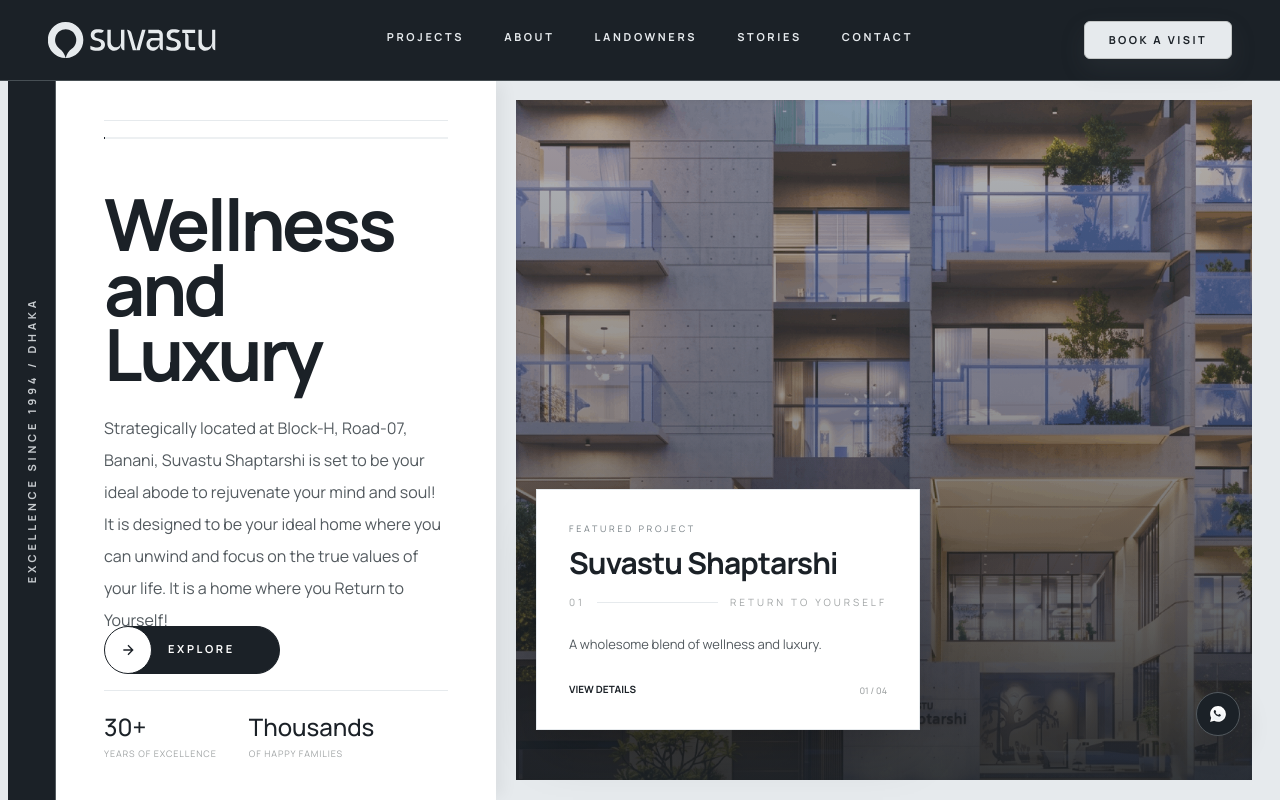
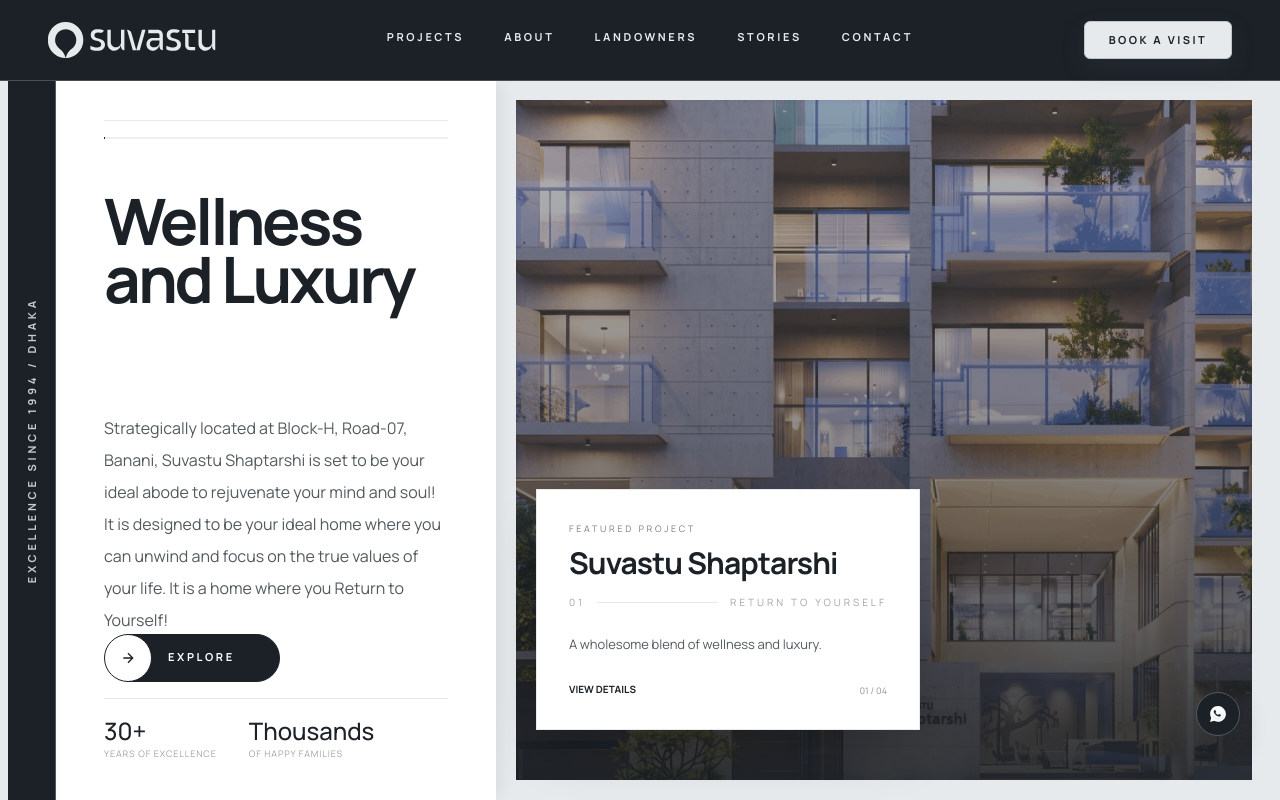
Before and after one commit to Mahenul-Haque-Chowdhury/suvastu-properties, a Next.js app: page / in a window 1280 px wide. Shown: the top 800 px of the page. Built offline with nearby package versions, Linux system fonts and the light colour scheme.

Commit message:
Tighten desktop hero spacing on small laptops

```diff
--- a/components/home/Hero.tsx
+++ b/components/home/Hero.tsx
@@ -215,7 +215,7 @@
     return (
       <motion.div
         key={`${project.projectName}-${layer}-copy`}
-        className="absolute inset-0 flex h-full w-full flex-col justify-center px-8 pb-6 pt-24 md:px-12 md:pb-10 md:pt-28"
+        className="absolute inset-0 flex h-full w-full flex-col justify-center px-8 pb-6 pt-20 md:px-10 md:pb-8 md:pt-22 xl:px-12 xl:pb-10 xl:pt-28"
         initial={false}
         style={{
           opacity: 1,
@@ -223,8 +223,8 @@
           pointerEvents: isCurrentLayer && transitionProgress < 0.6 ? 'auto' : 'none'
         }}
       >
-        <motion.div className={project.titleMinHeight ?? 'min-h-[220px] md:min-h-[280px] lg:min-h-[320px]'} style={headlineTile}>
-          <motion.h1 className="max-w-[340px] text-[50px] font-semibold leading-[0.9] tracking-[-0.045em] text-brand-black md:max-w-[360px] md:text-[64px] lg:text-[72px]">
+        <motion.div className={project.titleMinHeight ?? 'min-h-[220px] md:min-h-[220px] xl:min-h-[280px] 2xl:min-h-[320px]'} style={headlineTile}>
+          <motion.h1 className="max-w-[340px] text-[50px] font-semibold leading-[0.9] tracking-[-0.045em] text-brand-black md:max-w-[320px] md:text-[52px] lg:text-[58px] xl:max-w-[360px] xl:text-[64px] 2xl:text-[72px]">
             {project.titleLines.map((line) => (
               <span key={line} className="block">
                 {line}
@@ -232,12 +232,12 @@
             ))}
           </motion.h1>
         </motion.div>
-        <motion.div className="mb-5 min-h-[86px] md:min-h-[110px]" style={bodyTile}>
-          <motion.p className="max-w-[360px] text-[15px] leading-8 text-brand-charcoal md:text-base">
+        <motion.div className="mb-4 min-h-[86px] md:min-h-[88px] xl:mb-5 xl:min-h-[110px]" style={bodyTile}>
+          <motion.p className="max-w-[360px] text-[15px] leading-7 text-brand-charcoal md:max-w-[320px] md:text-[15px] md:leading-7 xl:max-w-[360px] xl:text-base xl:leading-8">
             {project.desktopDescription ?? project.description}
           </motion.p>
         </motion.div>
-        <motion.div className="mb-4" style={ctaTile}>
+        <motion.div className="mb-3 xl:mb-4" style={ctaTile}>
           <motion.div
             animate={navigatingTo === project.link ? { scale: 0.94, y: 2 } : { scale: 1, y: 0 }}
             whileTap={navigatingTo === project.link ? undefined : { scale: 0.972, y: 1 }}
@@ -273,13 +273,13 @@
           <div className="h-[1px] flex-1 bg-brand-pearl" />
           <span>{project.accent}</span>
         </motion.div>
-        <motion.div className="mt-auto hidden w-full space-x-8 border-t border-brand-pearl pt-5 md:flex" style={statsTile}>
+        <motion.div className="mt-auto hidden w-full space-x-6 border-t border-brand-pearl pt-4 md:flex xl:space-x-8 xl:pt-5" style={statsTile}>
           <div className="flex flex-col">
-            <span className="text-2xl font-medium text-brand-black">30+</span>
+            <span className="text-[28px] font-medium leading-none text-brand-black xl:text-2xl">30+</span>
             <span className="mt-1 text-[9px] uppercase tracking-widest text-brand-cloud">Years of Excellence</span>
           </div>
           <div className="flex flex-col">
-            <span className="text-2xl font-medium text-brand-black">Thousands</span>
+            <span className="text-[28px] font-medium leading-none text-brand-black xl:text-2xl">Thousands</span>
             <span className="mt-1 text-[9px] uppercase tracking-widest text-brand-cloud">of Happy Families</span>
           </div>
         </motion.div>
```
